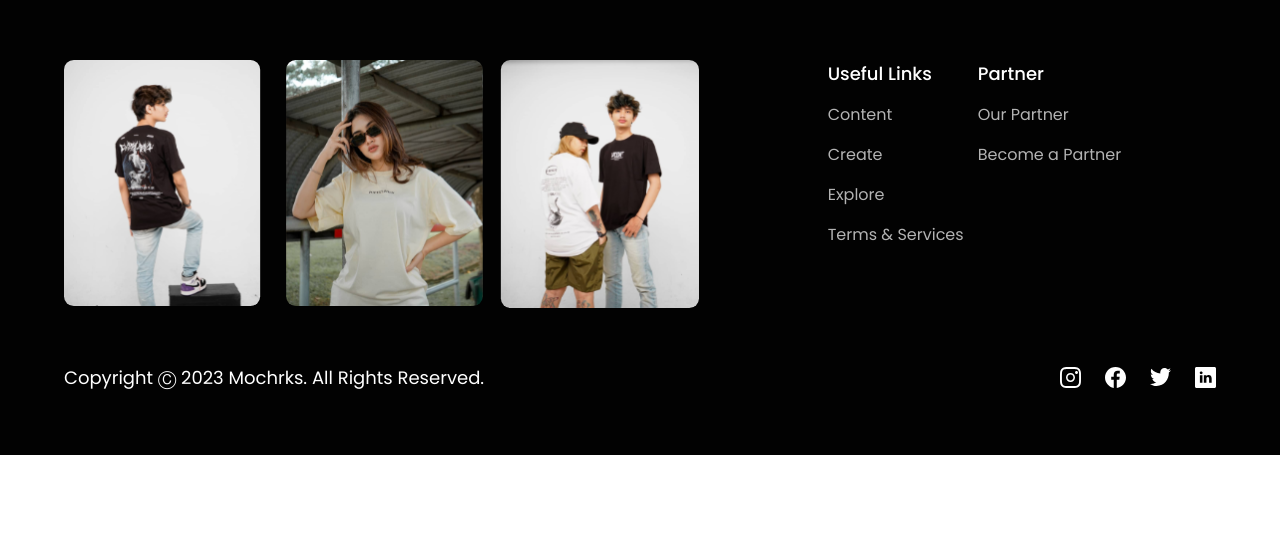
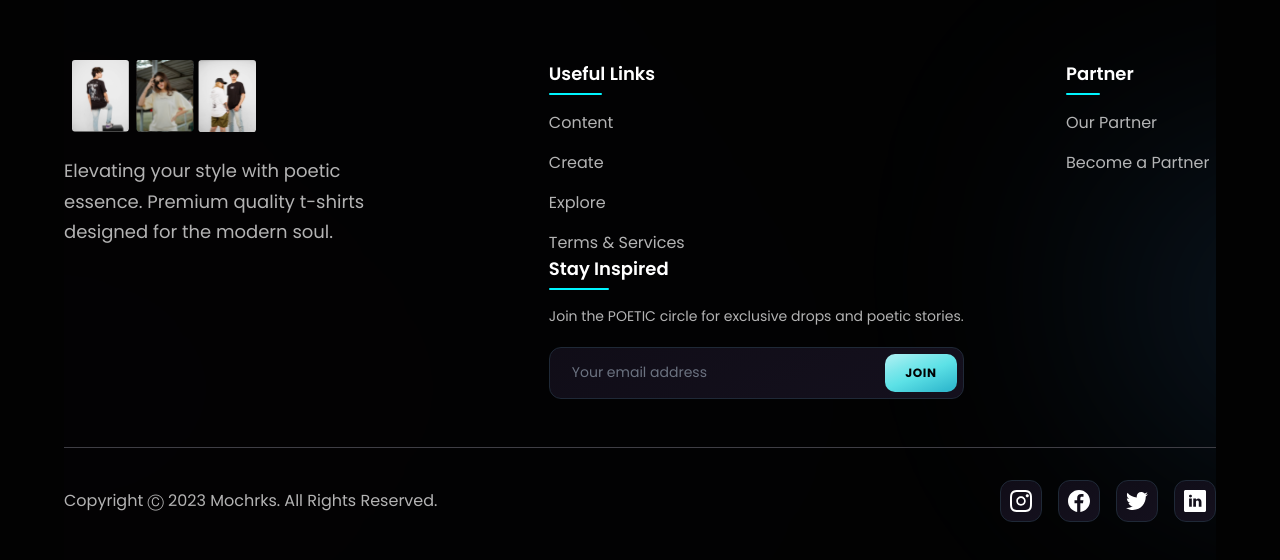
Before and after one commit to Mochrks/web-e-commerce-tshirt-brand-project, a React (Vite) app: page / in a window 1280 px wide. Shown: the part 7157-7717 px from the top of the page. Before the commit the page ends 7612 px from the top, so only its background shows below. Built offline with nearby package versions, Linux system fonts and the light colour scheme.

Commit message:
feat: implement responsive Footer component with newsletter signup and social media links

```diff
--- a/src/components/Footer.jsx
+++ b/src/components/Footer.jsx
@@ -3,32 +3,46 @@ import { footer } from "../assets";
 import { footerLinks, socialMedia } from "../apis";
 
 const Footer = () => (
-  <section className={`${styles.flexCenter} ${styles.paddingY} flex-col`}>
-    <div className={`${styles.flexStart} md:flex-row flex-col mb-8 w-full`}>
-      <div className="flex-[2] flex flex-col justify-start mr-10">
+  <section
+    className={`${styles.flexCenter} ${styles.paddingY} flex-col relative overflow-hidden`}
+  >
+    {/* Background Gradient Effects */}
+    <div className="absolute z-[0] w-[60%] h-[60%] -right-[50%] rounded-full blue__gradient bottom-40 opacity-50" />
+    <div className="absolute z-[0] w-[40%] h-[40%] -left-[20%] rounded-full ungu__gradient bottom-20 opacity-30" />
+
+    <div
+      className={`${styles.flexStart} md:flex-row flex-col mb-12 w-full z-[1]`}
+    >
+      <div className="flex-[1] flex flex-col justify-start mr-10">
         <img
           src={footer}
-          alt="hoobank"
-          className="w-[100%] h-[70%] object-contain"
+          alt="poetic_logo"
+          className="w-[200px] h-[72px] object-contain transition-transform hover:scale-105 cursor-pointer"
         />
+        <p className={`${styles.paragraph} mt-6 max-w-[312px] text-[16px]`}>
+          Elevating your style with poetic essence. Premium quality t-shirts
+          designed for the modern soul.
+        </p>
       </div>
 
-      <div className="flex-[1.5] w-full flex flex-row justify-center flex-wrap md:mt-0 mt-10">
+      <div className="flex-[1.5] w-full flex flex-row justify-between flex-wrap md:mt-0 mt-10">
         {footerLinks.map((footerlink) => (
           <div
             key={footerlink.title}
             className={`flex flex-col ss:my-0 my-4 min-w-[150px]`}
           >
-            <h4 className="font-poppins font-medium text-[18px] leading-[27px] text-white">
+            <h4 className="font-poppins font-semibold text-[18px] leading-[27px] text-white relative w-fit mb-6">
               {footerlink.title}
+              <div className="absolute -bottom-2 left-0 w-1/2 h-[2px] bg-secondary rounded-full" />
             </h4>
-            <ul className="list-none mt-4">
+            <ul className="list-none">
               {footerlink.links.map((link, index) => (
                 <li
                   key={link.name}
-                  className={`font-poppins font-normal text-[16px] leading-[24px] text-dimWhite hover:text-secondary cursor-pointer ${
+                  className={`font-poppins font-normal text-[16px] leading-[24px] text-dimWhite hover:text-secondary cursor-pointer transition-all duration-300 hover:translate-x-2 ${
                     index !== footerlink.links.length - 1 ? "mb-4" : "mb-0"
                   }`}
+                  onClick={() => window.open(link.link)}
                 >
                   {link.name}
                 </li>
@@ -36,25 +50,50 @@ const Footer = () => (
             </ul>
           </div>
         ))}
+
+        {/* Newsletter Section */}
+        <div className="flex flex-col ss:my-0 my-4 min-w-[260px]">
+          <h4 className="font-poppins font-semibold text-[18px] leading-[27px] text-white relative w-fit mb-6">
+            Stay Inspired
+            <div className="absolute -bottom-2 left-0 w-1/2 h-[2px] bg-secondary rounded-full" />
+          </h4>
+          <p className="font-poppins font-normal text-[14px] text-dimWhite mb-5">
+            Join the POETIC circle for exclusive drops and poetic stories.
+          </p>
+          <div className="flex flex-row items-center p-1.5 bg-gray-gradient rounded-[12px] w-full border border-gray-800 focus-within:border-secondary transition-all">
+            <input
+              type="email"
+              placeholder="Your email address"
+              className="bg-transparent border-none outline-none text-white font-poppins text-[14px] px-4 w-full placeholder:text-gray-500"
+            />
+            <button className="bg-blue-gradient text-primary font-poppins font-bold py-2.5 px-5 rounded-[10px] text-[12px] uppercase tracking-wider transition-all hover:shadow-lg hover:shadow-cyan-500/20 active:scale-95">
+              Join
+            </button>
+          </div>
+        </div>
       </div>
     </div>
 
-    <div className="w-full flex justify-between items-center md:flex-row flex-col pt-6 ">
-      <p className="font-poppins font-normal text-center text-[18px] leading-[27px] text-white">
+    <div className="w-full flex justify-between items-center md:flex-row flex-col pt-8 border-t-[1px] border-t-[#3F3E45] z-[1]">
+      <p className="font-poppins font-normal text-center text-[16px] leading-[27px] text-dimWhite">
         Copyright Ⓒ 2023 Mochrks. All Rights Reserved.
       </p>
 
       <div className="flex flex-row md:mt-0 mt-6">
         {socialMedia.map((social, index) => (
-          <img
+          <div
             key={social.id}
-            src={social.icon}
-            alt={social.id}
-            className={`w-[21px] h-[21px] object-contain cursor-pointer ${
-              index !== socialMedia.length - 1 ? "mr-6" : "mr-0"
+            className={`w-[42px] h-[42px] flex items-center justify-center rounded-xl bg-gray-gradient border border-gray-800 cursor-pointer transition-all duration-300 hover:bg-blue-gradient hover:border-transparent hover:scale-110 hover:-translate-y-1 group ${
+              index !== socialMedia.length - 1 ? "mr-4" : "mr-0"
             }`}
             onClick={() => window.open(social.link)}
-          />
+          >
+            <img
+              src={social.icon}
+              alt={social.id}
+              className="w-[22px] h-[22px] object-contain transition-all group-hover:brightness-0"
+            />
+          </div>
         ))}
       </div>
     </div>
```
